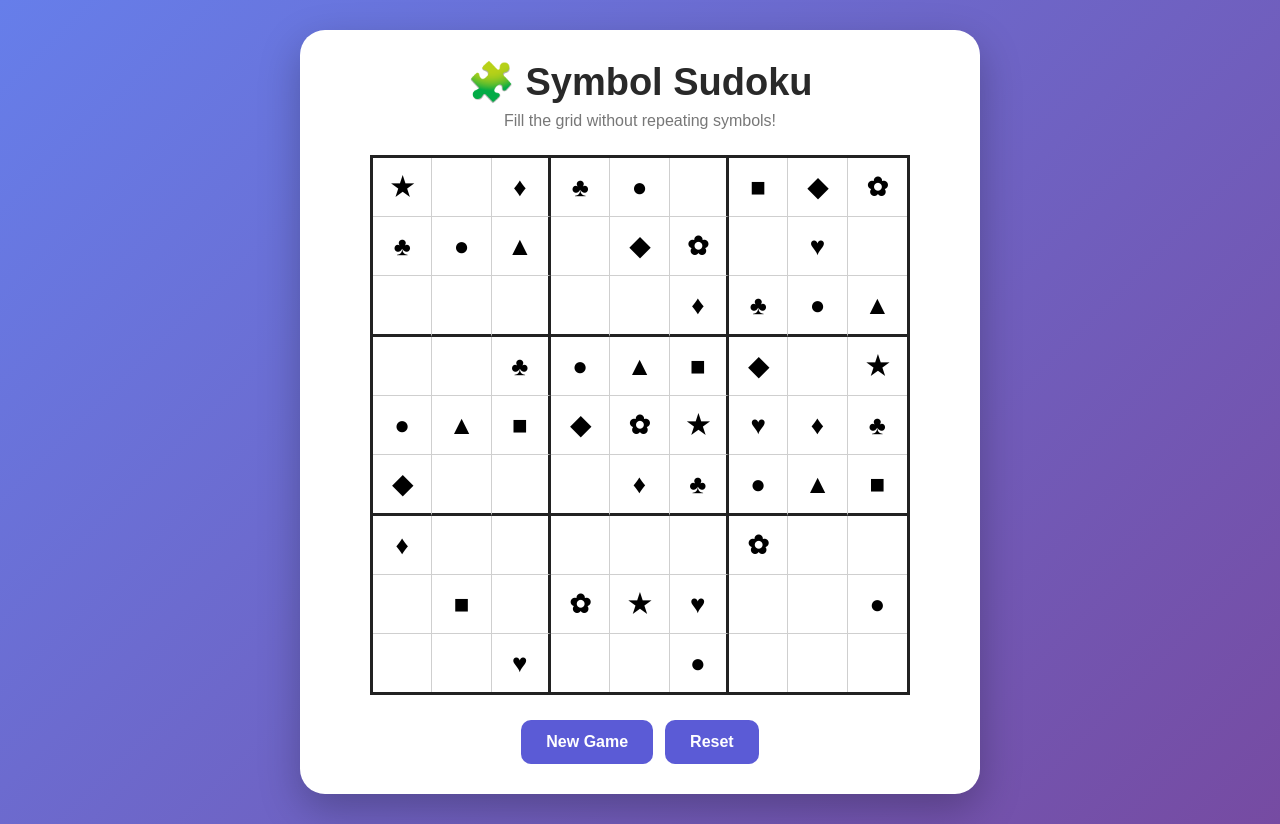
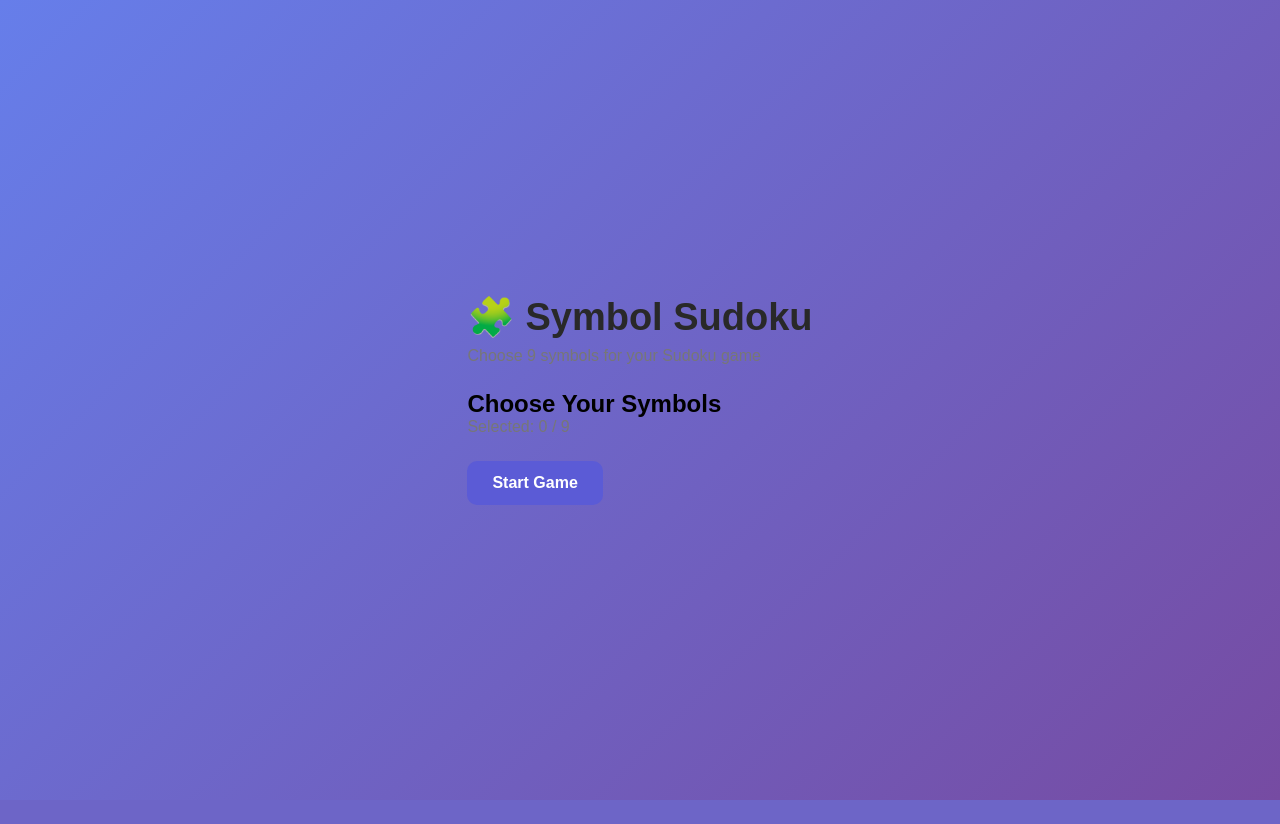
Before and after one commit to reshmapasula-prog/Symbolsudoku, a Flask app: page / in a window 1280 px wide. After the commit the page ends 800 px from the top, so only its background shows below. Run offline with Flask 3, Linux system fonts and the light colour scheme.

Commit message:
Update HTML structure for Symbol Sudoku game

```diff
--- a/templates/index.html
+++ b/templates/index.html
@@ -12,22 +12,53 @@
 
 <body>
 
-    <div class="game-card">
+<div class="app">
+
+    <div class="card">
 
         <h1>🧩 Symbol Sudoku</h1>
+        <p class="subtitle">Choose 9 symbols for your Sudoku game</p>
 
-        <p>Fill the grid without repeating symbols!</p>
+        <!-- SYMBOL SELECTION SCREEN -->
+        <div id="selectionScreen">
 
-        <div id="game"></div>
+            <h2>Choose Your Symbols</h2>
 
-        <div class="buttons">
-            <button onclick="newGame()">New Game</button>
-            <button onclick="resetGame()">Reset</button>
+            <div id="symbolOptions" class="symbol-options"></div>
+
+            <p id="selectedCount">Selected: 0 / 9</p>
+
+            <button id="startButton" onclick="startGame()" disabled>
+                Start Game
+            </button>
+
+        </div>
+
+
+        <!-- GAME SCREEN -->
+        <div id="gameScreen" style="display: none;">
+
+            <div class="game-top">
+                <div>
+                    <h2>Symbol Sudoku</h2>
+                    <p>Fill every row and column without repeating symbols!</p>
+                </div>
+            </div>
+
+            <div id="gameBoard" class="board"></div>
+
+            <div class="buttons">
+                <button onclick="newGame()">New Game</button>
+                <button onclick="backToSelection()">Change Symbols</button>
+            </div>
+
         </div>
 
     </div>
 
-    <script src="{{ url_for('static', filename='script.js') }}"></script>
+</div>
+
+<script src="{{ url_for('static', filename='script.js') }}"></script>
 
 </body>
 </html>
```
